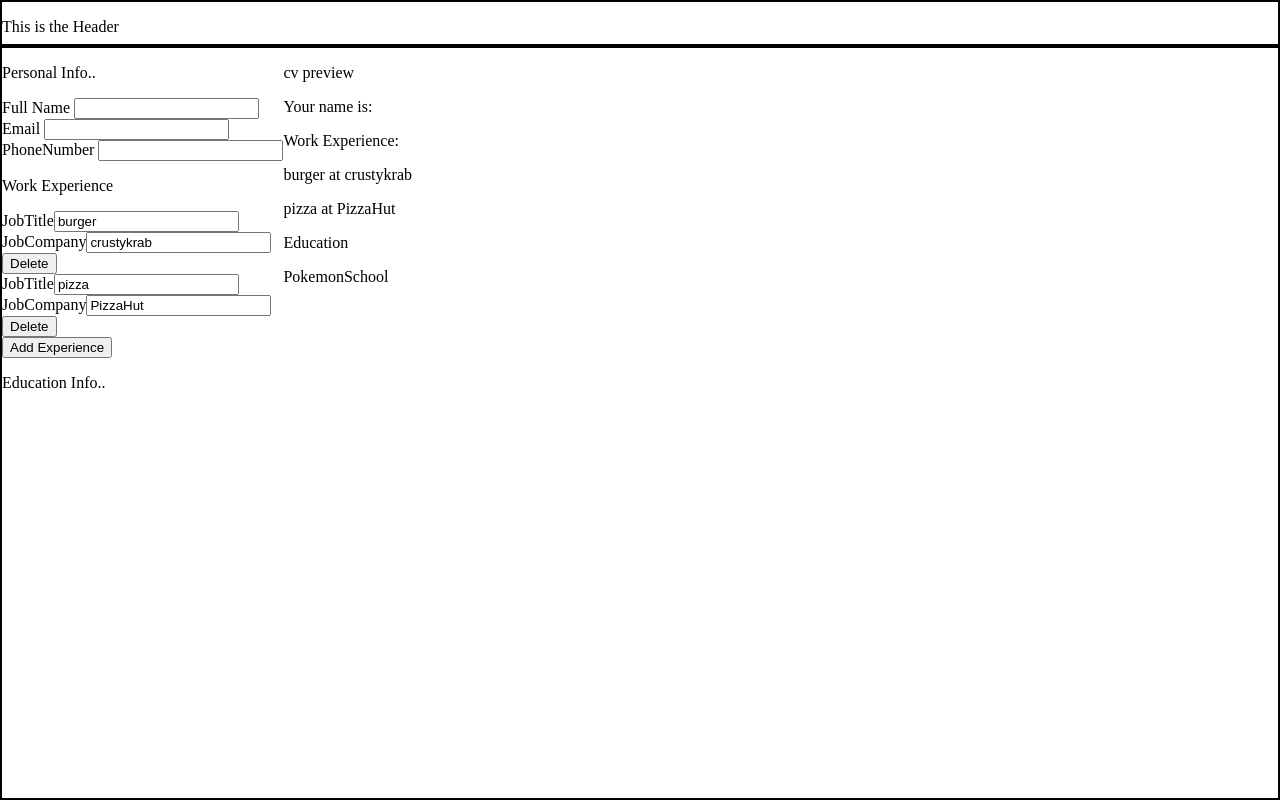
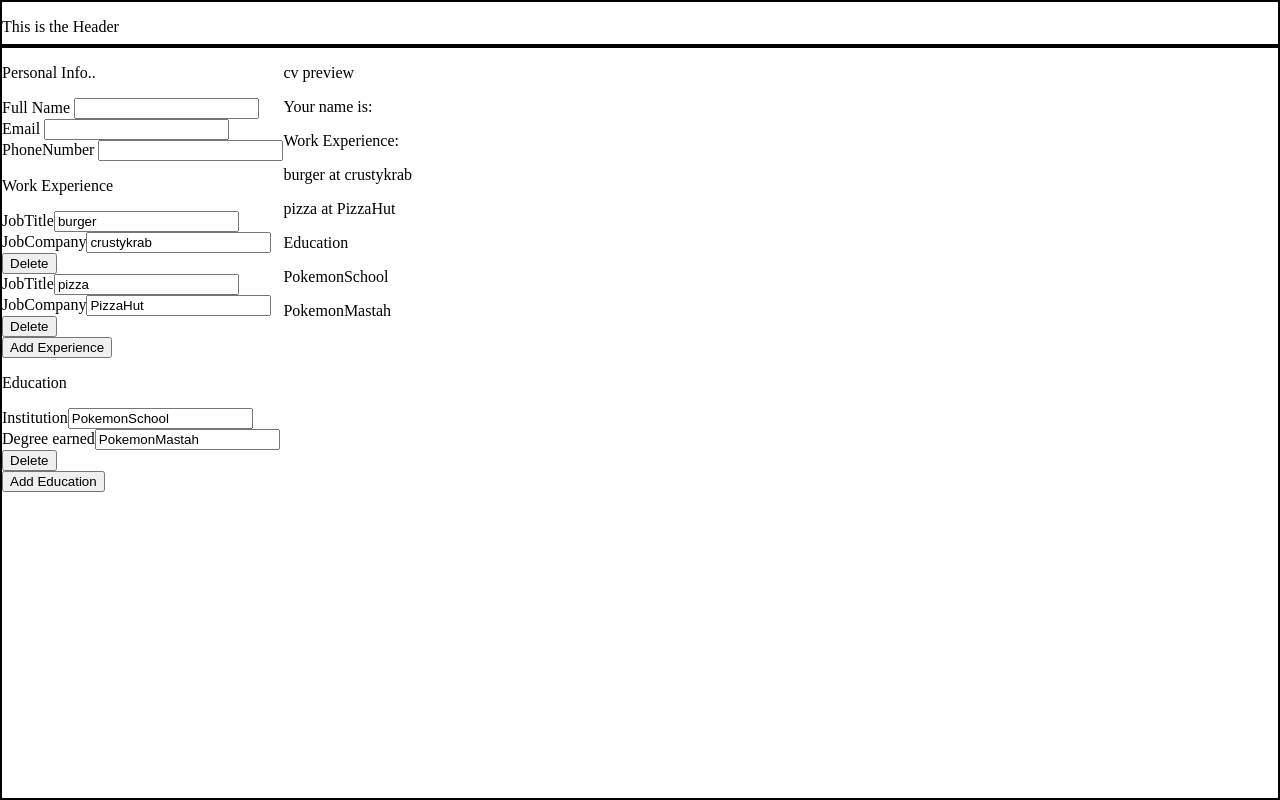
Before and after one commit to ubamarvin/Cv-builder, a React (Vite) app: page / in a window 1280 px wide. Built offline with nearby package versions, Linux system fonts and the light colour scheme.

Commit message:
edit education

```diff
--- a/src/main.jsx
+++ b/src/main.jsx
@@ -26,9 +26,13 @@ function CvBuilderContainer() {
   const [education, setEducation] =
   useState([{id: uuidv4(),
             institution: "PokemonSchool",
-            deegree: "PokemonMastah",
+            degree: "PokemonMastah",
             location: "Alabasta",
             graduationYear: new Date("2024-03-23")} ])
+
+  const [skills, setSkills] = useState([ {id: uuidv4(),
+            killName: "For loops",
+              description: "proficient in the art of 4 loops"}])
 
   return (
     <div className="cv-builder-container">
@@ -41,6 +45,8 @@ function CvBuilderContainer() {
 
        education={education}
        setEducation={setEducation}
+
+
       />
       <CvPreview
        fullNameText={fullNameText}
@@ -208,11 +214,114 @@ function AddExperienceButton({jobs, setJobs}){
 
 
 function EducationInfo({education, setEducation}) {
+
+
+  const handleInstitutionChange = (id, e) => {
+    const newEdu = education.map((edu) =>
+      edu.id === id ? { ...edu, institution: e.target.value} : edu)
+    setEducation(newEdu)
+  }
+
+
+  const handleDegreeChange = (id, e) => {
+    const newEdu = education.map((edu) =>
+      edu.id === id ? { ...edu, degree: e.target.value} : edu
+    )
+    setEducation(newEdu)
+  }
+
+
+  /*
+  // This is bad, leaves a null entry causing a nullpointer error
+  const handleDeleteJobCardClickDontUse = (id) => {
+    const newJobs = jobs.map((job) => {
+      return job.id === id ? null : job
+    })
+    setJobs(newJobs)
+  }
+  */
+
+
+  const handleDeleteEducationCardClick = (id) => {
+    const newEdu = education.filter((edu) => edu.id !== id)
+    setEducation(newEdu)
+  }
+
+
+
+  const cards = education.map((edu) => {
+    return (
+      <div key={edu.id} className='education-info-form'>
+      <form>
+
+        <div>
+          <label htmlFor='institution'>Institution</label>
+          <input
+           type='text'
+           id='institution'
+           value={edu.institution}
+           onChange = {(e) => handleInstitutionChange(edu.id, e)}
+
+           />
+        </div>
+
+        <div>
+          <label htmlFor='degree'>Degree earned</label>
+          <input
+           type='text'
+           id='degree'
+           value={edu.degree}
+           onChange = {(e) => handleDegreeChange(edu.id, e)}
+           />
+        </div>
+
+
+      </form>
+
+      <button
+      type='button'
+      onClick={() => handleDeleteEducationCardClick(edu.id)}>
+        Delete
+        </button>
+    </div>
+  )
+  })
+
+  //what about keys?
   return (
     <div className='education-info'>
-      <p>Education Info..</p>
+      <p>Education</p>
+      {cards}
+      <AddEducationButton
+      education={education}
+      setEducation={setEducation}/>
+
+
     </div>
   )
+
+}
+
+//refactor this with the addExbtn
+function AddEducationButton({education, setEducation}) {
+
+  function buttonClickHandler () {
+
+    const newEducation = [ ...education, {id: uuidv4,
+      institution: "",
+      degree: "",
+      graduationYear: new Date()}]
+      setEducation(newEducation)
+    }
+
+    return (
+      <button
+        type='button'
+        onClick={buttonClickHandler}
+      >
+        Add Education
+        </button>
+    )
 }
 
 
@@ -255,6 +364,7 @@ function EducationCard({education}) {
     return (
       <div key={edu.id} className='education-card'>
         <p>{edu.institution}</p>
+        <p>{edu.degree}</p>
       </div>
     )
   });
```
